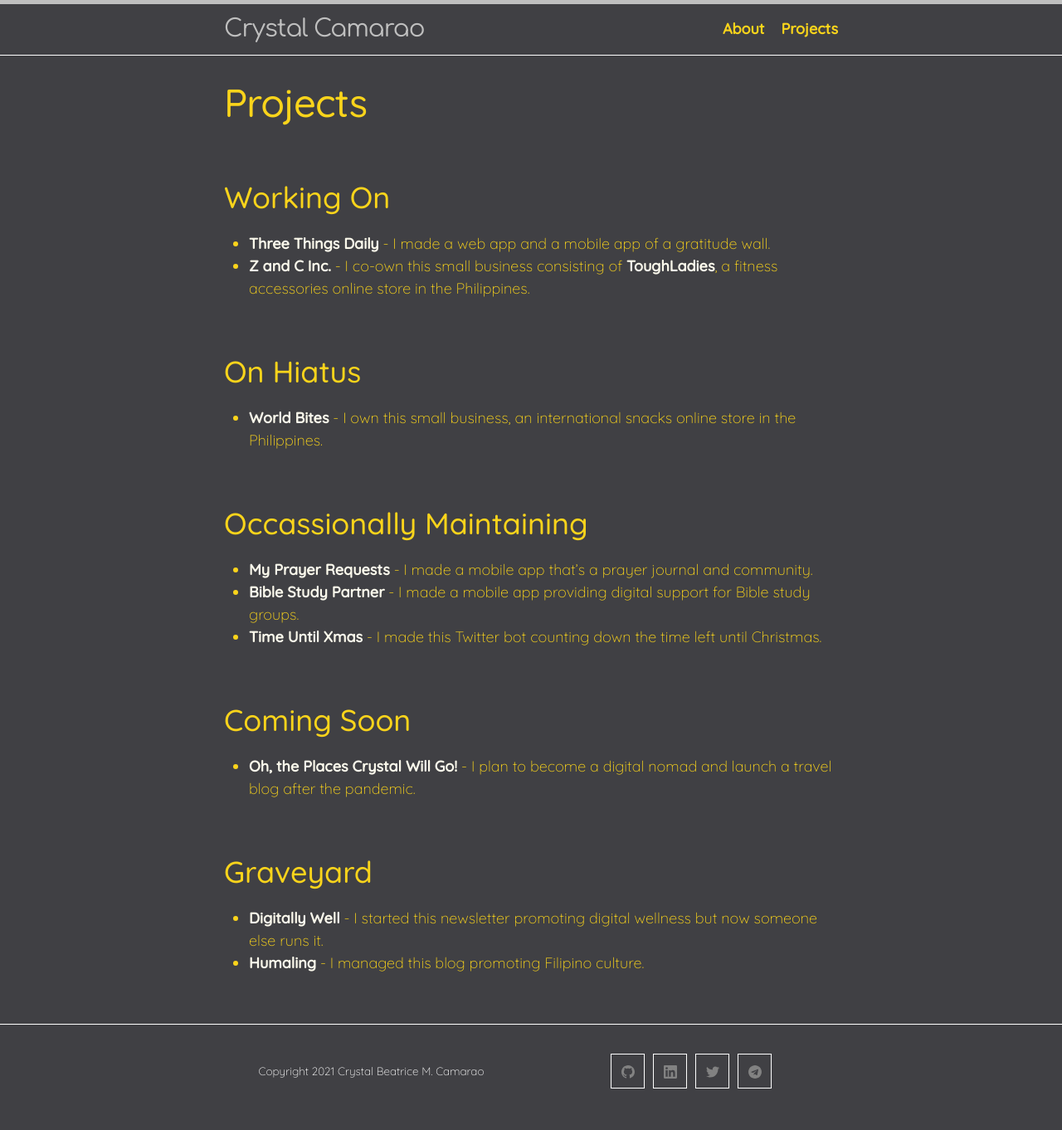
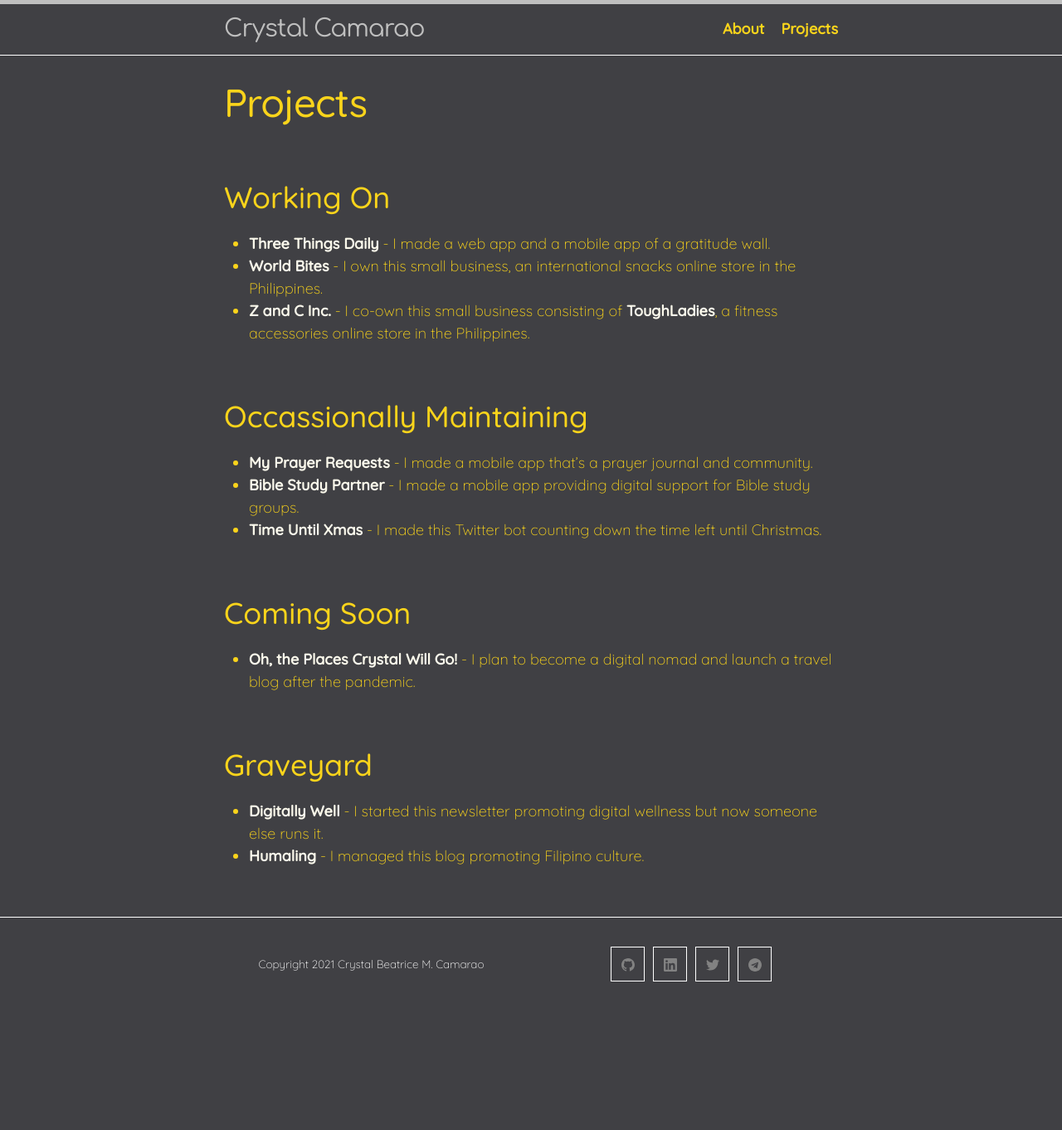
Before and after one commit to crystalcamarao/crystalcamarao.github.io, a Jekyll site: the page built from projects.md, in a window 1280 px wide. Shown: the whole page at 83% size. Built offline with Jekyll 4.4.1, drawn with Linux system fonts in a browser that asks for light colours; after the commit the page ends 1233 px from its top, so only the background shows below that.

Commit message:
Update projects.md

```diff
--- a/projects.md
+++ b/projects.md
@@ -6,10 +6,8 @@ layout: page
 
 ## Working On
 * [Three Things Daily](https://threethingsdaily.xyz) - I made a web app and a mobile app of a gratitude wall.
+* [World Bites](https://worldbites.ph) - I own this small business, an international snacks online store in the Philippines.
 * [Z and C Inc.](https://zandcinc.com) - I co-own this small business consisting of [ToughLadies](https://shoptoughladies.com), a fitness accessories online store in the Philippines.
-
-## On Hiatus
-* [World Bites](https://worldbites.ph) - I own this small business, an international snacks online store in the Philippines.
 
 ## Occassionally Maintaining
 * [My Prayer Requests](https://myprayerrequests.app) - I made a mobile app that's a prayer journal and community.
```
